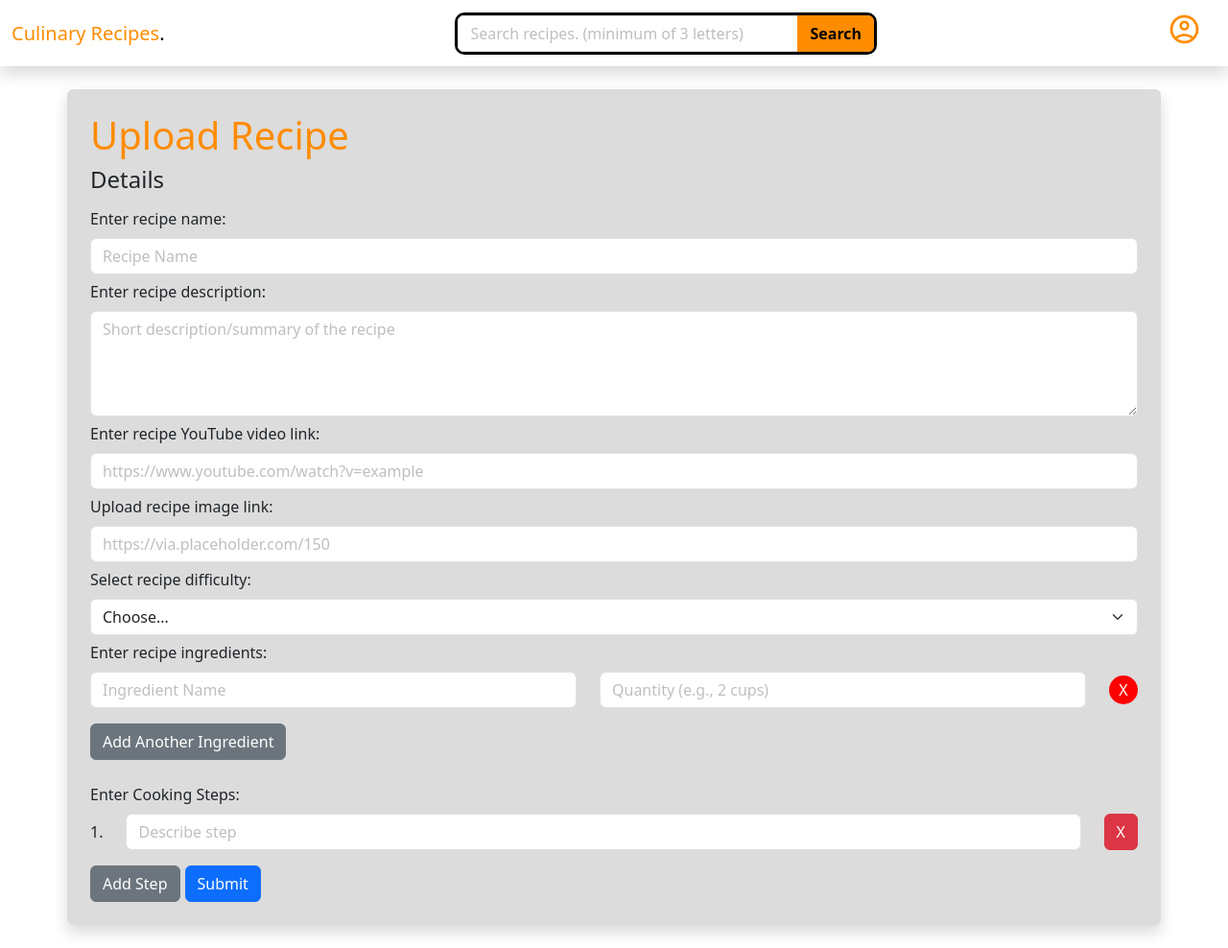
After one commit to rafiattaui/hci-website, a Flask app: page /addrecipe in a window 1280 px wide. The commit adds this page. Shown: the whole page at 96% size. Run offline with Flask 3, Linux system fonts and the light colour scheme; some libraries are stand-ins or nearby versions.

Commit message:
added an upload recipe page, hasn't been linked with database

```diff
--- a/app/app.py
+++ b/app/app.py
@@ -1,4 +1,4 @@
-from flask import Flask, render_template
+from flask import Flask, render_template, request
 import firebase_admin
 from firebase_admin import credentials, firestore
 
@@ -12,12 +12,45 @@ db = firestore.client()
 
 @app.route("/")
 def index():
-    # Fech recipes from Firestore
+
+    # Fetch recipes from Firestore
     recipes_ref = db.collection('recipes')
     recipes = [doc.to_dict() for doc in recipes_ref.stream()]
 
     # Pass documents to templates in the form of a list with recipe dictionaries
     return render_template("recipes.html", recipes=recipes)
 
+@app.route("/addrecipe")
+def addrecipe():
+    return render_template("addrecipe.html")
+
+@app.route("/submit", methods=["POST"])
+def submit():
+    # Access form data
+    recipe_name = request.form["recipe_name"]
+    recipe_description = request.form["recipe_description"]
+    recipe_video = request.form["recipe_video"]
+    recipe_image = request.form["recipe_image"]
+    recipe_difficulty = request.form["recipe_difficulty"]
+
+    # Ingredients (Access ingredients names and quantities as seperate lists)
+    ingredient_names = request.form.getlist("ingredient_name[]")
+    ingredient_quantities = request.form.getlist("ingredient_quantity[]")
+
+    # Steps (Access step descriptions as a list)
+    recipe_steps = request.form.getlist("recipe_step[]")
+
+    # Print values to check them
+    print(f"Recipe Name: {recipe_name}")
+    print(f"Description: {recipe_description}")
+    print(f"Video Link: {recipe_video}")
+    print(f"Image Link: {recipe_image}")
+    print(f"Difficulty: {recipe_difficulty}")
+    print(f"Ingredients: {dict(zip(ingredient_names, ingredient_quantities))}")
+    print(f"Steps: {recipe_steps}")
+
+    # You can process the data here, save it to a database, or return a response
+    return f"Recipe '{recipe_name}' submitted successfully!"
+
 if __name__ == "__main__":
     app.run(debug=True)
--- /dev/null
+++ b/app/templates/addrecipe.html
@@ -0,0 +1,363 @@
+<!DOCTYPE html>
+<html lang="en">
+  <head>
+    <meta
+      charset="UTF-8"
+      name="viewport"
+      content="width=device-width, initial-scale=1.0"
+    />
+    <title>Culinary Greats</title>
+    <link
+      rel="stylesheet"
+      href="{{ url_for('static', filename='css/bootstrap.min.css') }}"
+    />
+    <link
+      rel="stylesheet"
+      href="https://fonts.googleapis.com/css2?family=Material+Symbols+Outlined:opsz,wght,FILL,GRAD@20..48,100..700,0..1,-50..200&icon_names=account_circle"
+    />
+    <style>
+      .material-symbols-outlined {
+        font-variation-settings: "FILL" 0, "wght" 500, "GRAD" 0, "opsz" 40;
+      }
+
+      .darkorange {
+        color: darkorange;
+      }
+
+      .upload {
+        background-color: gainsboro;
+      }
+
+      label {
+        margin: 6px 0px;
+      }
+
+      .form-control::placeholder {
+        color: black;
+        opacity: 0.25;
+      }
+
+      .remove-button {
+        color: white;
+        background-color: red;
+        border: none;
+        border-radius: 50%;
+        width: 30px;
+        height: 30px;
+        display: flex;
+        justify-content: center;
+        align-items: center;
+        cursor: pointer;
+      }
+
+      .remove-button:hover {
+        background-color: darkred;
+      }
+    </style>
+  </head>
+  <body style="background-color: white">
+    <!-- Navbar -->
+    <nav class="navbar bg-white shadow">
+      <div class="container-fluid">
+        <a
+          class="navbar-brand me-auto"
+          href="index.html"
+          style="color: darkorange"
+          >Culinary Recipes<span style="color: black">.</span></a
+        >
+        <div
+          class="input-group flex-nowrap justify-content-center me-auto text-center"
+          style="
+            border: 3px solid black;
+            border-radius: 10px;
+            max-width: 35%;
+            margin: 0;
+          "
+        >
+          <input
+            type="text"
+            placeholder="Search recipes. (minimum of 3 letters)"
+            class="form-control"
+            aria-label="search"
+            aria-describedby="addon-wrapping"
+          />
+          <button
+            type="submit"
+            class="btn"
+            style="color: black; background-color: darkorange; font-weight: 550"
+          >
+            Search
+          </button>
+        </div>
+        <a class="navbar-brand" href="login.html">
+          <span
+            class="material-symbols-outlined"
+            style="font-size: 35px; color: darkorange"
+            >account_circle</span
+          >
+        </a>
+      </div>
+    </nav>
+    <div class="upload container mt-4 p-4 mb-4 rounded shadow">
+      <h1 class="darkorange">Upload Recipe</h1>
+      <h4>Details</h4>
+      <form action="/submit" method="POST">
+        <label for="recipe-name" class="form-label">Enter recipe name:</label>
+        <input
+          type="text"
+          class="form-control"
+          id="recipe-name"
+          name="recipe_name"
+          placeholder="Recipe Name"
+          required
+        />
+
+        <label for="recipe-description" class="form-label"
+          >Enter recipe description:</label
+        >
+        <textarea
+          class="form-control"
+          id="recipe-description"
+          name="recipe_description"
+          rows="4"
+          placeholder="Short description/summary of the recipe"
+          required
+        ></textarea>
+
+        <label for="recipe-video" class="form-label"
+          >Enter recipe YouTube video link:</label
+        >
+        <input
+          type="text"
+          class="form-control"
+          id="recipe-video"
+          name="recipe_video"
+          placeholder="https://www.youtube.com/watch?v=example"
+        />
+
+        <label for="recipe-image" class="form-label"
+          >Upload recipe image link:</label
+        >
+        <input
+          type="text"
+          class="form-control"
+          id="recipe-image"
+          name="recipe_image"
+          placeholder="https://via.placeholder.com/150"
+        />
+
+        <label for="recipe-difficulty" class="form-label"
+          >Select recipe difficulty:</label
+        >
+        <select
+          class="form-select"
+          id="recipe-difficulty"
+          name="recipe_difficulty"
+        >
+          <option selected>Choose...</option>
+          <option value="easy">Easy</option>
+          <option value="medium">Medium</option>
+          <option value="hard">Hard</option>
+        </select>
+
+        <label for="recipe-ingredients" class="form-label"
+          >Enter recipe ingredients:</label
+        >
+        <div id="ingredient-list">
+          <div class="row mb-3 align-items-center">
+            <div class="col">
+              <input
+                type="text"
+                name="ingredient_name[]"
+                class="form-control"
+                placeholder="Ingredient Name"
+                required
+              />
+            </div>
+            <div class="col">
+              <input
+                type="text"
+                name="ingredient_quantity[]"
+                class="form-control"
+                placeholder="Quantity (e.g., 2 cups)"
+                required
+              />
+            </div>
+            <div class="col-auto">
+              <button type="button" class="remove-button">X</button>
+            </div>
+          </div>
+        </div>
+
+        <div class="d-flex align-items-center mt-3">
+          <button
+            type="button"
+            class="btn btn-secondary me-2"
+            id="add-ingredient"
+          >
+            Add Another Ingredient
+          </button>
+        </div>
+
+        <!-- Cooking Steps -->
+        <label for="recipe-steps" class="form-label mt-4"
+          >Enter Cooking Steps:</label
+        >
+        <div id="steps-list">
+          <div class="row mb-3 align-items-center step-item">
+            <div class="col-auto">
+              <span class="step-number">1.</span>
+            </div>
+            <div class="col">
+              <input
+                type="text"
+                name="recipe_steps[]"
+                class="form-control"
+                placeholder="Describe step"
+                required
+              />
+            </div>
+            <div class="col-auto">
+              <button type="button" class="remove-step btn btn-danger">
+                X
+              </button>
+            </div>
+          </div>
+        </div>
+
+        <div class="d-flex align-items-center mt-3">
+          <button
+            type="button"
+            id="add-step"
+            class="btn btn-secondary"
+            style="margin-right: 5px"
+          >
+            Add Step
+          </button>
+          <button type="submit" class="btn btn-primary">Submit</button>
+        </div>
+      </form>
+    </div>
+
+    <!-- Bootstrap JS -->
+    <script src="{{ url_for('static', filename='js/bootstrap.min.js') }}"></script>
+
+    <!-- JavaScript for adding and removing Ingredients and warning. -->
+    <script>
+      let formModified = false;
+
+      // Detect changes in the form
+      document.querySelectorAll("input, select").forEach((input) => {
+        input.addEventListener("input", () => {
+          formModified = true;
+        });
+      });
+
+      // Warn the user before leaving the page
+      window.addEventListener("beforeunload", (event) => {
+        if (formModified) {
+          event.preventDefault();
+          event.returnValue = ""; // Modern browsers show their own message
+        }
+      });
+
+      // Attach "add" functionality to the "Add Another Ingredient" button
+      document
+        .getElementById("add-ingredient")
+        .addEventListener("click", function () {
+          const ingredientList = document.getElementById("ingredient-list");
+          const newRow = document.createElement("div");
+          newRow.classList.add("row", "mb-3", "align-items-center");
+          newRow.innerHTML = `
+          <div class="col">
+            <input
+              type="text"
+              name="ingredient_name[]"
+              class="form-control"
+              placeholder="Ingredient Name"
+              required
+            />
+          </div>
+          <div class="col">
+            <input
+              type="text"
+              name="ingredient_quantity[]"
+              class="form-control"
+              placeholder="Quantity (e.g., 2 cups)"
+              required
+            />
+          </div>
+          <div class="col-auto">
+            <button type="button" class="remove-button">X</button>
+          </div>
+        `;
+          ingredientList.appendChild(newRow);
+
+          // Add event listener to the "X" button
+          newRow
+            .querySelector(".remove-button")
+            .addEventListener("click", function () {
+              newRow.remove();
+            });
+        });
+
+      // Attach "remove" functionality to initial ingredient row's "X" button
+      document.querySelectorAll(".remove-button").forEach((button) => {
+        button.addEventListener("click", function () {
+          button.closest(".row").remove();
+        });
+      });
+
+      function updateStepNumbers() {
+        // Update the step numbers
+        const stepItems = document.querySelectorAll(".step-item");
+        stepItems.forEach((item, index) => {
+          item.querySelector(".step-number").innerText = `${index + 1}.`;
+        });
+      }
+
+      // Add new steps dynamically
+      document.getElementById("add-step").addEventListener("click", () => {
+        const stepsList = document.getElementById("steps-list");
+        const newStep = document.createElement("div");
+        newStep.classList.add("row", "mb-3", "align-items-center", "step-item");
+        newStep.innerHTML = `
+          <div class="col-auto">
+            <span class="step-number"></span>
+          </div>
+          <div class="col">
+            <input
+              type="text"
+              name="recipe_steps[]"
+              class="form-control"
+              placeholder="Describe step"
+              required
+            />
+          </div>
+          <div class="col-auto">
+            <button type="button" class="remove-step btn btn-danger">X</button>
+          </div>
+        `;
+        stepsList.appendChild(newStep);
+
+        // Update numbers
+        updateStepNumbers();
+
+        // Add event listener to the "X" button
+        newStep.querySelector(".remove-step").addEventListener("click", () => {
+          newStep.remove();
+          updateStepNumbers();
+        });
+      });
+
+      // Add remove functionality to the initial step's "X" button
+      document.querySelectorAll(".remove-step").forEach((button) => {
+        button.addEventListener("click", (event) => {
+          const stepItem = event.target.closest(".step-item");
+          stepItem.remove();
+          updateStepNumbers();
+        });
+      });
+    </script>
+  </body>
+</html>
--- a/app/templates/base.html
+++ b/app/templates/base.html
@@ -94,7 +94,7 @@
         >
           <input
             type="text"
-            placeholder="Search recipes."
+            placeholder="Search recipes. (Min 3 words)"
             class="form-control"
             aria-label="search"
             aria-describedby="addon-wrapping"
```
